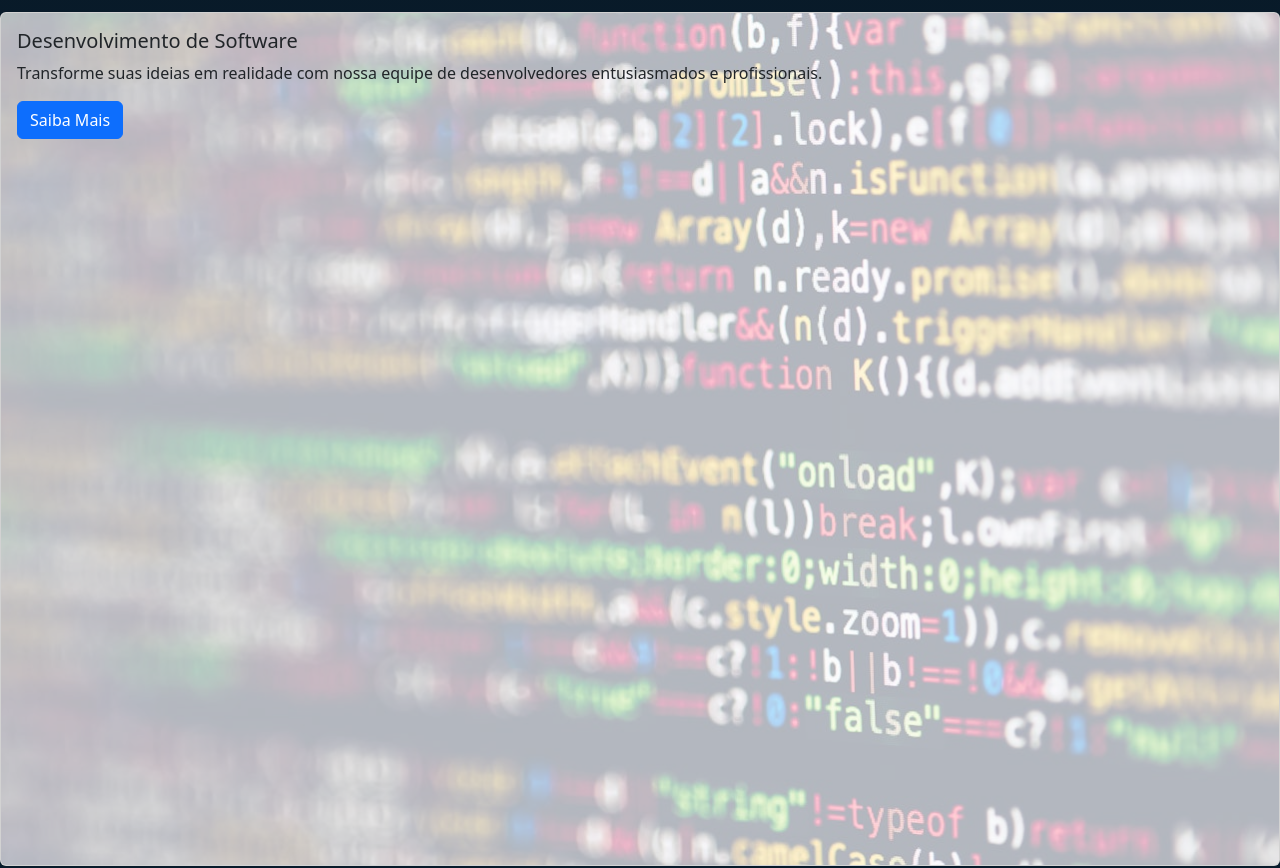
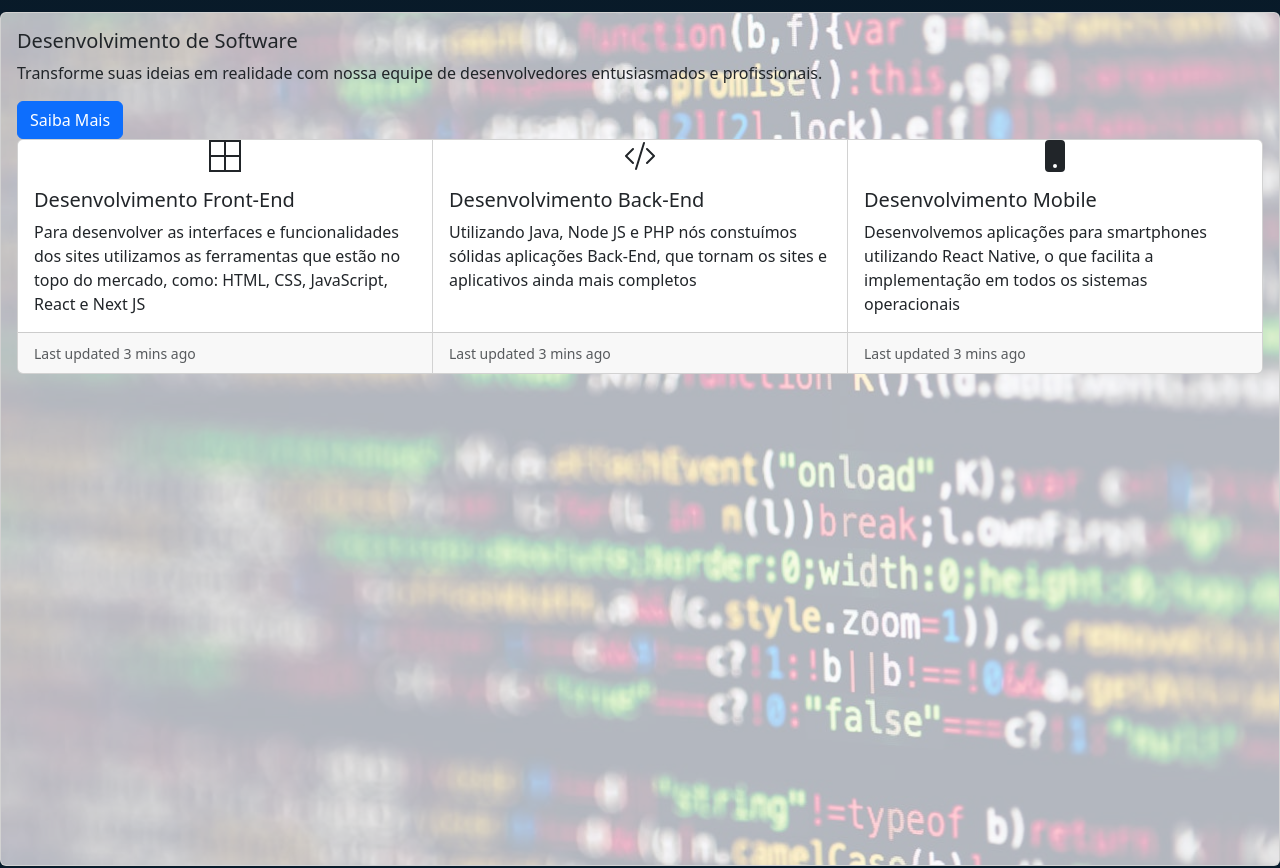
Before and after one commit to MthsLnk-gthb/inova-tech-next, a Next.js app: page / in a window 1280 px wide. Shown: the part 860-1728 px from the top of the page. Built offline with nearby package versions, Linux system fonts and the light colour scheme.

Commit message:
Adicionando cards de soluções dentro dos serviços

```diff
--- /dev/null
+++ b/src/Components/Content/CardsSolucoes.tsx
@@ -0,0 +1,31 @@
+import { Solucao } from "@/data/Servicos";
+import { Card, CardGroup } from "react-bootstrap";
+
+interface CardsSolucoesProps {
+  solucoesServico: Solucao[];
+}
+
+const CardsSolucoes = ({solucoesServico}: CardsSolucoesProps) => {
+  return (
+    <CardGroup>
+      {solucoesServico.map((solucao, index) => {
+        return (
+          <Card key={index}>
+            <Card.Img variant="top" as={solucao.iconeSolucao} fontSize="2rem" />
+            <Card.Body>
+              <Card.Title>{solucao.tituloSolucao}</Card.Title>
+              <Card.Text>
+                {solucao.descricaoSolucao}
+              </Card.Text>
+            </Card.Body>
+            <Card.Footer>
+              <small className="text-muted">Last updated 3 mins ago</small>
+            </Card.Footer>
+          </Card>
+        );
+      })}
+    </CardGroup>
+  );
+};
+
+export default CardsSolucoes;
--- a/src/Components/Layout/CardsServicos.tsx
+++ b/src/Components/Layout/CardsServicos.tsx
@@ -5,6 +5,7 @@ import Link from "next/link";
 import React from "react";
 import Button from "react-bootstrap/Button";
 import Card from "react-bootstrap/Card";
+import CardsSolucoes from "../Content/CardsSolucoes";
 
 const CardsServicos = () => {
   return (
@@ -20,7 +21,10 @@ const CardsServicos = () => {
                  <Button variant="primary">Saiba Mais</Button>
                 {" "}
               </Link>
+          <CardsSolucoes solucoesServico={servico.solucoes}/>
             </Card.ImgOverlay>
+
+
           </Card>
         );
       })}
--- a/src/app/page.tsx
+++ b/src/app/page.tsx
@@ -1,13 +1,13 @@
 import React from "react";
 import Servicos from "./servicos/page";
-import IntroducaoScreen from "./introducao/page";
+import IntroducaoScreen from "../Pages/introducao/page";
 
 const Home = () => {
   return (
     <div>
       <main>
-        <IntroducaoScreen/>
-        <Servicos/>
+        <IntroducaoScreen />
+        <Servicos />
       </main>
     </div>
   );
--- /dev/null
+++ b/src/data/Duvidas/index.ts
@@ -0,0 +1 @@
+interface
--- a/src/data/Servicos/index.ts
+++ b/src/data/Servicos/index.ts
@@ -10,8 +10,26 @@ import imagemDesign from '@/public/images/design.jpg'
 import imagemConsultoria from '@/public/images/consultoria.jpg'
 import imagemTreinamento from '@/public/images/treinamento.jpg'
 import { BsAspectRatioFill, BsBinocularsFill, BsBookmarkFill, BsBorderAll, BsChatLeftDotsFill, BsCodeSlash, BsCollectionPlayFill, BsDatabaseFillDown, BsDatabaseFillGear, BsEnvelopeFill, BsFan, BsFastForwardBtnFill, BsGraphUpArrow, BsPhoneFill, BsWindows } from "react-icons/bs";
+import { ReactNode } from "react";
+import { StaticImageData } from "next/image";
+import { IconType } from "react-icons";
 
-export const servicos = [
+export interface Solucao {
+  iconeSolucao: IconType;
+  tituloSolucao: string;
+  descricaoSolucao: string;
+}
+
+export interface Servico {
+  icone: StaticImageData
+  imagemFundo: StaticImageData;
+  titulo: string;
+  descricao: string;
+  maisInformacoes: string;
+  solucoes: Solucao[];
+}
+
+export const servicos: Servico[] =[
   {
     icone: iconeCodigo,
     imagemFundo: imagemCodigo,
```
Also changed, not shown: src/Pages/introducao/page.tsx (renamed from src/app/introducao/page.tsx).
